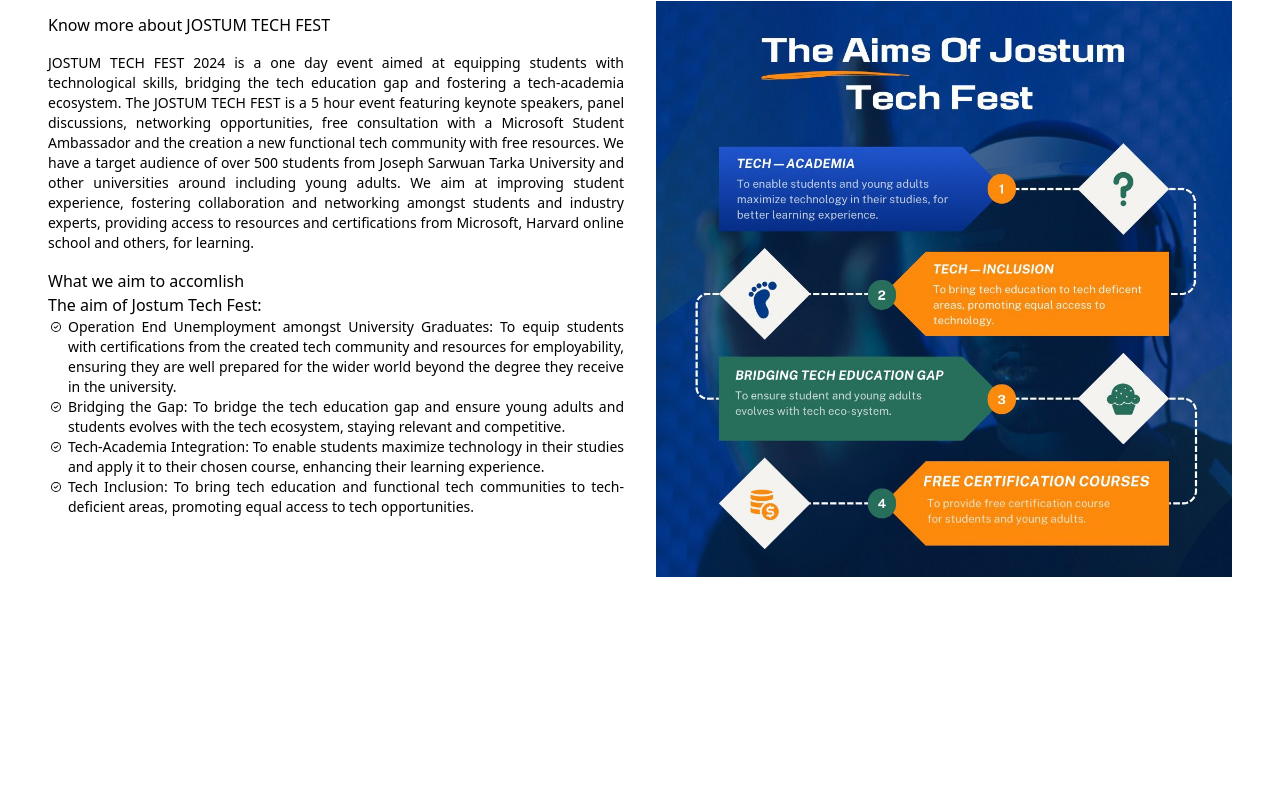
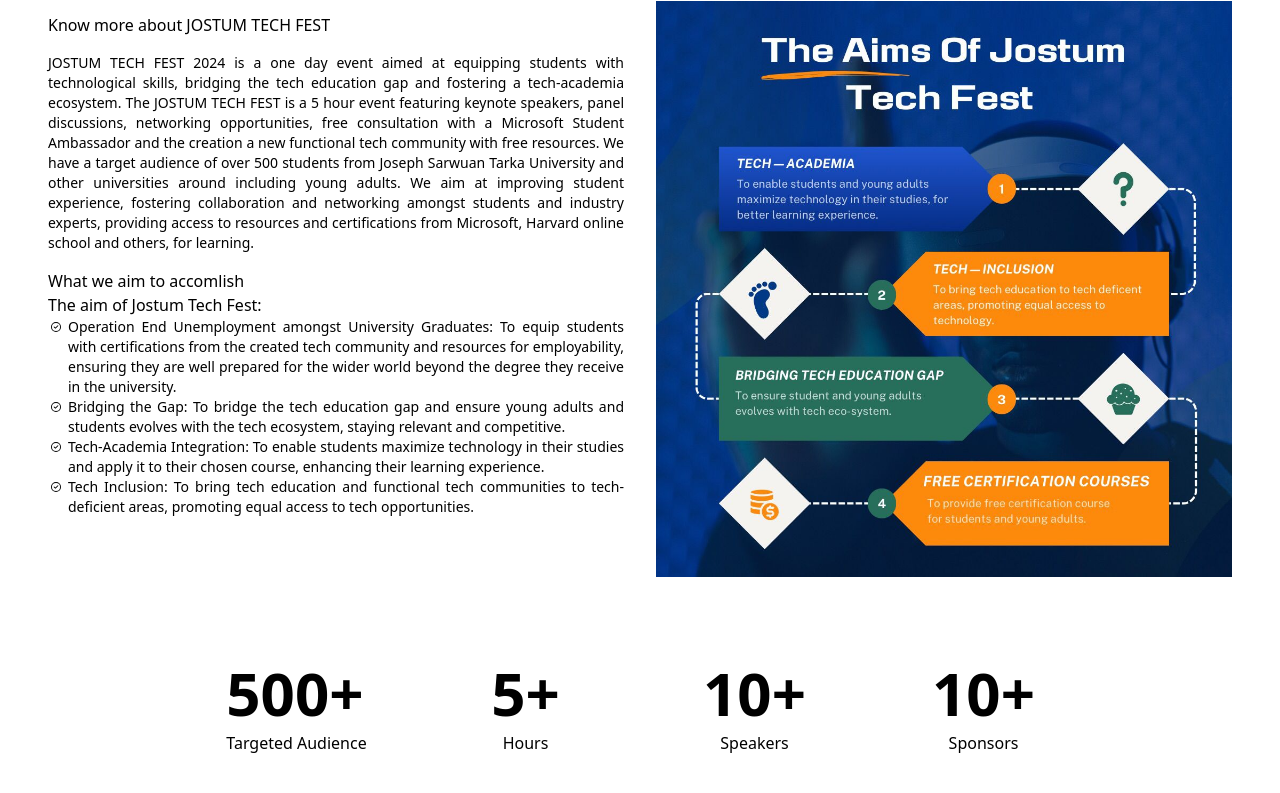
Before and after one commit to Towbee05/hackathon-page, a website: page index.html in a window 1280 px wide. Shown: the part 1423-2216 px from the top of the page. Before the commit the page ends 2048 px from the top, so only its background shows below. Drawn offline with Linux system fonts and the light colour scheme.

Commit message:
event page added!!

```diff
--- a/index.html
+++ b/index.html
@@ -150,6 +150,48 @@
                         </div>
                    </article>
                 </div>
+                <div class="w-full max-w-[900px] h-40 place-items-center grid grid-cols-1 gap-4 laptop:grid-cols-4 capitalize mt-8 ">
+                    <article class="w-full h-full flex justify-center items-center">
+                        <p>
+                            <span class="text-4xl tablet:text-5xl laptop:text-6xl font-bold">
+                                500+
+                            </span>
+                            <span class="block w-full text-center font-medium mt-2">
+                                targeted audience
+                            </span>
+                        </p>
+                    </article>
+                    <article class="w-full h-full flex justify-center items-center">
+                        <p>
+                            <span class="text-4xl tablet:text-5xl laptop:text-6xl font-bold">
+                                5+
+                            </span>
+                            <span class="block w-full text-center font-medium mt-2">
+                                hours
+                            </span>
+                        </p>
+                    </article>
+                    <article class="w-full h-full flex justify-center items-center">
+                        <p>
+                            <span class="text-4xl tablet:text-5xl laptop:text-6xl font-bold">
+                                10+
+                            </span>
+                            <span class="block w-full text-center font-medium mt-2">
+                                speakers
+                            </span>
+                        </p>
+                    </article>
+                    <article class="w-full h-full flex justify-center items-center">
+                        <p>
+                            <span class="text-4xl tablet:text-5xl laptop:text-6xl font-bold">
+                                10+
+                            </span>
+                            <span class="block w-full text-center font-medium mt-2">
+                                sponsors
+                            </span>
+                        </p>
+                    </article>
+                </div>
             </div>
             <!-- <div class="bg-black h-[2000px] text-white" id="sponsors">
                 <h1>SPONSORS</h1>
```
Also changed, not shown: css/dict/output.css.
